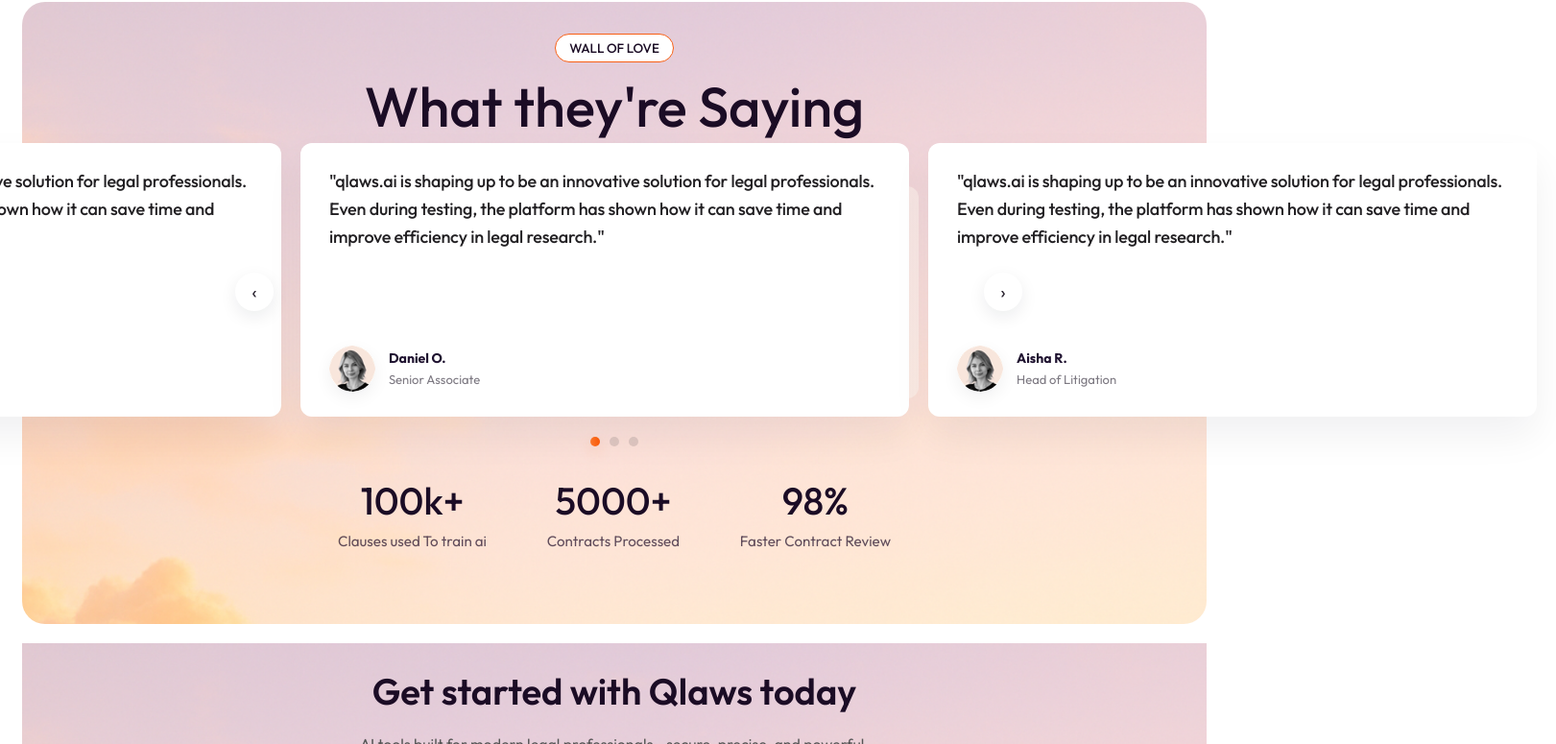
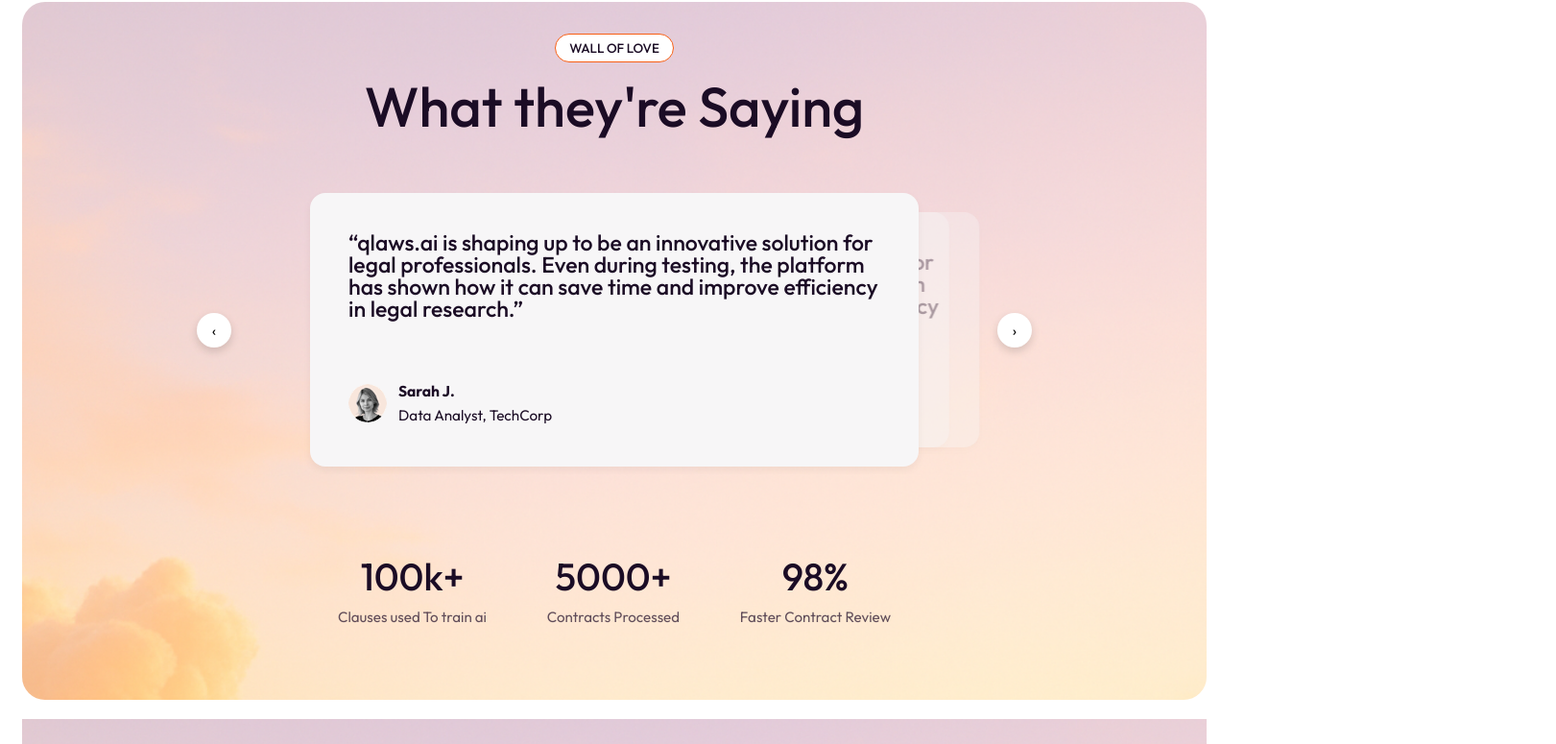
Before and after one commit to himanshudwivediec2014/qlaws-ui, a React (Vite) app: page / in a window 1280 px wide. Shown: the part 4721-5496 px from the top of the page at 96% size, 1621 px wide, since content can reach past the window. Built offline with nearby package versions, Linux system fonts and the light colour scheme.

Commit message:
carousel fix

```diff
--- a/src/pages/Home/components/TestimonialsSection/TestimonialCard/TestimonialCard.module.css
+++ /dev/null
@@ -1,104 +0,0 @@
-.card {
-    width: 634px;
-    height: 285.2px;
-    display: flex;
-    flex-direction: column;
-    justify-content: space-between;
-    background: #ffffff;
-    border-radius: 12px;
-    padding: 26px 30px;
-    box-shadow: 0 20px 40px rgba(17, 24, 39, 0.06);
-    box-sizing: border-box;
-}
-
-.inactive-card {
-    height: 221px;
-    opacity: 0.5;
-    position: relative;
-    left: -610px;
-    z-index: -1;
-    position: relative;
-    left: -610px;
-}
-
-/* Quote text - large readable type */
-.quote {
-    margin: 0 0 18px 0;
-    font-size: 18px;
-    line-height: 1.6;
-    color: #222023;
-    font-weight: 500;
-    letter-spacing: -0.2px;
-}
-
-/* Meta row (avatar + name/designation) */
-.meta {
-    display: flex;
-    align-items: center;
-    gap: 14px;
-}
-
-/* Avatar */
-.avatarWrap {
-    width: 48px;
-    height: 48px;
-    flex: 0 0 48px;
-}
-
-.avatar {
-    width: 48px;
-    height: 48px;
-    border-radius: 999px;
-    object-fit: cover;
-    display: block;
-    box-shadow: 0 6px 18px rgba(17, 24, 39, 0.06);
-}
-
-/* Placeholder avatar */
-.avatarPlaceholder {
-    width: 48px;
-    height: 48px;
-    display: grid;
-    place-items: center;
-    border-radius: 999px;
-    background: #f3f3f4;
-    color: #6e6b75;
-    font-weight: 700;
-}
-
-/* Person details */
-.person {
-    display: flex;
-    flex-direction: column;
-    gap: 2px;
-}
-
-.name {
-    font-weight: 700;
-    color: #1f1230;
-    font-size: 14px;
-}
-
-.designation {
-    font-size: 13px;
-    color: #7d7982;
-}
-
-/* Smaller screens */
-@media (max-width: 520px) {
-    .card {
-        padding: 18px 16px;
-    }
-    .quote {
-        font-size: 16px;
-    }
-    .avatarWrap {
-        width: 44px;
-        height: 44px;
-    }
-    .avatar,
-    .avatarPlaceholder {
-        width: 44px;
-        height: 44px;
-    }
-}
--- a/src/pages/Home/components/TestimonialsSection/TestimonialCard/TestimonialCard.tsx
+++ /dev/null
@@ -1,48 +0,0 @@
-import React from "react";
-import styles from "./TestimonialCard.module.css";
-
-export type Testimonial = {
-    id?: string;
-    text: string;
-    avatar?: string;
-    name: string;
-    designation?: string;
-};
-
-const TestimonialCard: React.FC<Testimonial> = ({
-    text,
-    avatar,
-    name,
-    designation,
-}) => {
-    return (
-        <article className={styles.card}>
-            <blockquote className={styles.quote}>"{text}"</blockquote>
-
-            <div className={styles.meta}>
-                <div className={styles.avatarWrap}>
-                    {avatar ? (
-                        <img
-                            className={styles.avatar}
-                            src={avatar}
-                            alt={`Avatar of ${name}`}
-                        />
-                    ) : (
-                        <div className={styles.avatarPlaceholder} aria-hidden>
-                            {name?.charAt(0)?.toUpperCase() ?? "U"}
-                        </div>
-                    )}
-                </div>
-
-                <div className={styles.person}>
-                    <div className={styles.name}>{name}</div>
-                    {designation && (
-                        <div className={styles.designation}>{designation}</div>
-                    )}
-                </div>
-            </div>
-        </article>
-    );
-};
-
-export default TestimonialCard;
--- a/src/pages/Home/components/TestimonialsSection/TestimonialCarousel/TestimonialCarousel.module.css
+++ b/src/pages/Home/components/TestimonialsSection/TestimonialCarousel/TestimonialCarousel.module.css
@@ -1,114 +1,102 @@
+.carousel-wrapper {
+    position: relative;
+    width: 834px;
+}
+
 .carousel {
+    position: relative;
+    height: 300px;
+    display: flex;
+    align-items: center;
+    justify-content: center;
+    overflow: hidden;
+}
+
+.card {
+    position: absolute;
     width: 634px;
-    height: 221px;
+    height: 285.2px;
+    background-color: rgba(247, 246, 247, 1);
+    border-radius: 16px;
+    padding: 2.5rem;
+    transition: all 0.4s ease;
+    box-shadow: 0px 4px 8px 0px rgba(0, 0, 0, 0.05);
+    backdrop-filter: blur(0px);
     display: flex;
     flex-direction: column;
-    justify-content: center;
-    align-items: center;
-    position: relative;
-    padding: 36px 20px;
-    box-sizing: border-box;
-    background: linear-gradient(
-        180deg,
-        rgba(255, 243, 238, 0.6),
-        rgba(255, 245, 240, 0.6)
-    );
-    border-radius: 12px;
-    overflow: visible;
+    justify-content: space-between;
 }
 
-/* Track & slide */
-.track {
-    display: flex;
-    transition: transform 520ms cubic-bezier(0.2, 0.9, 0.2, 1);
-    will-change: transform;
+.card.inactive {
+    opacity: 0.35;
+    /* filter: blur(0.4px); */
+    height: 245.2px;
 }
 
-.slide {
-    box-sizing: border-box;
-    display: flex;
-    justify-content: center;
-    padding: 6px 0;
-    margin-right: 20px;
+.card.active {
+    opacity: 1;
 }
 
-/* .active-slide {
+.quote {
+    margin-bottom: 1.5rem;
+
+    font-weight: 500;
+    font-size: 23.06px;
+    line-height: 100%;
+    vertical-align: middle;
+    color: rgba(27, 12, 37, 1);
 }
 
-.inactive-slide {
+.author {
+    display: flex;
     align-items: center;
-} */
+    gap: 12px;
+}
+
+.author img {
+    width: 40px;
+    height: 40px;
+    border-radius: 50%;
+}
+
+.author .author-info {
+    display: flex;
+    flex-direction: column;
+}
+
+.author span.author-name {
+    font-weight: 500;
+    font-size: 15.63px;
+    line-height: 26px;
+    vertical-align: middle;
+    color: rgba(27, 12, 37, 1);
+}
+
+.author span.author-sub-text {
+    font-weight: 400;
+    font-size: 15.25px;
+    line-height: 26px;
+    vertical-align: middle;
+    color: rgba(27, 12, 37, 1);
+}
 
 .nav {
     position: absolute;
     top: 50%;
     transform: translateY(-50%);
-    width: 40px;
-    height: 40px;
+    background: white;
     border-radius: 999px;
+    width: 36px;
+    height: 36px;
     border: none;
-    background: white;
-    box-shadow: 0 6px 18px rgba(17, 24, 39, 0.08);
-    display: grid;
-    place-items: center;
+    box-shadow: 0 4px 10px rgba(0, 0, 0, 0.15);
     cursor: pointer;
-    font-size: 20px;
-    color: #2b2430;
-    transition: transform 160ms, box-shadow 160ms;
-    z-index: 10;
 }
 
-.nav:hover {
-    transform: translateY(-50%) scale(1.04);
-    box-shadow: 0 10px 30px rgba(17, 24, 39, 0.12);
+.nav.left {
+    left: -18px;
 }
 
-.prev {
-    left: -78px;
+.nav.right {
+    right: -18px;
 }
-
-.next {
-    right: -108px;
-}
-
-.dots {
-    display: flex;
-    gap: 10px;
-    justify-content: center;
-    margin-top: 14px;
-}
-
-.dot {
-    width: 10px;
-    height: 10px;
-    border-radius: 999px;
-    border: none;
-    background: rgba(16, 16, 24, 0.12);
-    cursor: pointer;
-    padding: 0;
-    transition: transform 160ms, background 160ms;
-}
-
-.dot:hover {
-    transform: scale(1.15);
-}
-
-.activeDot {
-    background: linear-gradient(90deg, #ff7a2d, #ff5a07);
-    box-shadow: 0 6px 14px rgba(255, 122, 45, 0.18);
-}
-
-.carousel:focus {
-    outline: none;
-}
-
-@media (max-width: 760px) {
-    .nav {
-        width: 36px;
-        height: 36px;
-        font-size: 18px;
-    }
-    .carousel {
-        padding: 18px 12px;
-    }
-}
--- a/src/pages/Home/components/TestimonialsSection/TestimonialCarousel/TestimonialCarousel.tsx
+++ b/src/pages/Home/components/TestimonialsSection/TestimonialCarousel/TestimonialCarousel.tsx
@@ -1,173 +1,68 @@
-import React, { useEffect, useRef, useState } from "react";
+import { useState } from "react";
 import styles from "./TestimonialCarousel.module.css";
-import TestimonialCard, {
-    type Testimonial,
-} from "../TestimonialCard/TestimonialCard";
 
-export type TestimonialCarouselProps = {
-    testimonials: Testimonial[];
-    autoplay?: boolean;
-    autoplayInterval?: number; // ms
-    showNav?: boolean;
-    showDots?: boolean;
-    className?: string;
-    // initial index if you want to start at a different slide
-    initialIndex?: number;
+export type Testimonial = {
+    id?: string;
+    text: string;
+    avatar?: string;
+    name: string;
+    designation?: string;
 };
 
-const TestimonialCarousel: React.FC<TestimonialCarouselProps> = ({
-    testimonials,
-    autoplay = true,
-    autoplayInterval = 6000,
-    showNav = true,
-    showDots = true,
-    className,
-    initialIndex = 0,
-}) => {
-    const count = testimonials.length;
-    const [index, setIndex] = useState(() =>
-        Math.max(0, Math.min(initialIndex, Math.max(0, count - 1)))
-    );
-    const [isPaused, setIsPaused] = useState(false);
-    const autoplayRef = useRef<number | null>(null);
-
-    // Touch/swipe
-    const touchStartX = useRef<number | null>(null);
-    const touchDeltaX = useRef<number>(0);
-
-    useEffect(() => {
-        // Autoplay management
-        if (!autoplay || isPaused || count <= 1) return;
-
-        autoplayRef.current = window.setInterval(() => {
-            setIndex((i) => (i + 1) % count);
-        }, autoplayInterval);
-
-        return () => {
-            if (autoplayRef.current) {
-                clearInterval(autoplayRef.current);
-                autoplayRef.current = null;
-            }
-        };
-    }, [autoplay, autoplayInterval, isPaused, count]);
-
-    useEffect(() => {
-        // Pause when tab is hidden
-        const onVisibility = () => {
-            setIsPaused(document.hidden);
-        };
-        document.addEventListener("visibilitychange", onVisibility);
-        return () =>
-            document.removeEventListener("visibilitychange", onVisibility);
-    }, []);
-
-    const goTo = (i: number) => {
-        setIndex(((i % count) + count) % count);
-    };
-    const prev = () => goTo(index - 1);
-    const next = () => goTo(index + 1);
-
-    // Keyboard nav for accessibility
-    const onKeyDown = (e: React.KeyboardEvent) => {
-        if (e.key === "ArrowLeft") prev();
-        if (e.key === "ArrowRight") next();
+type Props = {
+    testimonials: Testimonial[];
 };
 
-    // Touch handlers
-    const onTouchStart = (e: React.TouchEvent) => {
-        touchStartX.current = e.touches[0].clientX;
-        touchDeltaX.current = 0;
-        setIsPaused(true);
-    };
-    const onTouchMove = (e: React.TouchEvent) => {
-        if (touchStartX.current == null) return;
-        touchDeltaX.current = e.touches[0].clientX - touchStartX.current;
-    };
-    const onTouchEnd = () => {
-        const threshold = 40;
-        if (touchDeltaX.current > threshold) prev();
-        else if (touchDeltaX.current < -threshold) next();
-        touchStartX.current = null;
-        touchDeltaX.current = 0;
-        setIsPaused(false);
-    };
+export const TestimonialCarousel = ({ testimonials }: Props) => {
+    const [active, setActive] = useState(0);
 
-    if (count === 0) return null;
+    const prev = () =>
+        setActive((p) => (p === 0 ? testimonials.length - 1 : p - 1));
+    const next = () =>
+        setActive((p) => (p === testimonials.length - 1 ? 0 : p + 1));
+
+    return (
+        <div className={styles["carousel-wrapper"]}>
+            <button className={`${styles.nav} ${styles.left}`} onClick={prev}>
+                ‹
+            </button>
+
+            <div className={styles["carousel"]}>
+                {testimonials.map((t, index) => {
+                    const offset = index - active;
 
                     return (
                         <div
-            className={`${styles.carousel} ${className ?? ""}`}
-            onMouseEnter={() => setIsPaused(true)}
-            onMouseLeave={() => setIsPaused(false)}
-            onFocus={() => setIsPaused(true)}
-            onBlur={() => setIsPaused(false)}
-            onKeyDown={onKeyDown}
-            role="region"
-            aria-roledescription="carousel"
-            aria-label="Testimonials"
-            tabIndex={0}
+                            key={index}
+                            className={`${styles.card} ${
+                                offset === 0 ? styles.active : styles.inactive
+                            }`}
+                            style={{
+                                transform: `translateX(${offset * 5}%)`,
+                                zIndex: offset === 0 ? 2 : 1,
+                            }}
                         >
-            {/* Track: slides are full width; translateX moves active slide into view */}
-            <div
-                className={styles.track}
-                style={{ transform: `translateX(-${index * 100}%)` }}
-                onTouchStart={onTouchStart}
-                onTouchMove={onTouchMove}
-                onTouchEnd={onTouchEnd}
-            >
-                {testimonials.map((t, i) => (
-                    <div
-                        className={styles.slide}
-                        key={t.id ?? `${i}-${t.name}`}
-                        aria-hidden={i !== index}
-                        aria-roledescription="slide"
-                        aria-label={`${i + 1} of ${count}`}
-                    >
-                        <TestimonialCard {...t} />
+                            <p className={styles["quote"]}>“{t.text}”</p>
+
+                            <div className={styles["author"]}>
+                                <img src={t.avatar} alt={t.author} />
+                                <div className={styles["author-info"]}>
+                                    <span className={styles["author-name"]}>
+                                        <strong>{t.author}</strong>
+                                    </span>
+                                    <span className={styles["author-sub-text"]}>
+                                        {t.designation}
+                                    </span>
                                 </div>
-                ))}
+                            </div>
+                        </div>
+                    );
+                })}
             </div>
 
-            {showNav && count > 1 && (
-                <>
-                    <button
-                        className={`${styles.nav} ${styles.prev}`}
-                        onClick={prev}
-                        aria-label="Previous testimonial"
-                    >
-                        ‹
-                    </button>
-
-                    <button
-                        className={`${styles.nav} ${styles.next}`}
-                        onClick={next}
-                        aria-label="Next testimonial"
-                    >
+            <button className={`${styles.nav} ${styles.right}`} onClick={next}>
                 ›
             </button>
-                </>
-            )}
-
-            {showDots && count > 1 && (
-                <div
-                    className={styles.dots}
-                    role="tablist"
-                    aria-label="Testimonials dots"
-                >
-                    {testimonials.map((_, i) => (
-                        <button
-                            key={i}
-                            className={`${styles.dot} ${
-                                i === index ? styles.activeDot : ""
-                            }`}
-                            onClick={() => goTo(i)}
-                            aria-label={`Go to testimonial ${i + 1}`}
-                            aria-pressed={i === index}
-                            role="tab"
-                        />
-                    ))}
-                </div>
-            )}
         </div>
     );
 };
--- a/src/pages/Home/components/TestimonialsSection/TestimonialSection.tsx
+++ b/src/pages/Home/components/TestimonialsSection/TestimonialSection.tsx
@@ -8,21 +8,21 @@
         id: "1",
         text: "qlaws.ai is shaping up to be an innovative solution for legal professionals. Even during testing, the platform has shown how it can save time and improve efficiency in legal research.",
         avatar: avatarImage,
-        name: "Sarah J.",
+        author: "Sarah J.",
         designation: "Data Analyst, TechCorp",
     },
     {
         id: "2",
         text: "qlaws.ai is shaping up to be an innovative solution for legal professionals. Even during testing, the platform has shown how it can save time and improve efficiency in legal research.",
         avatar: avatarImage,
-        name: "Daniel O.",
+        author: "Daniel O.",
         designation: "Senior Associate",
     },
     {
         id: "3",
         text: "qlaws.ai is shaping up to be an innovative solution for legal professionals. Even during testing, the platform has shown how it can save time and improve efficiency in legal research.",
         avatar: avatarImage,
-        name: "Aisha R.",
+        author: "Aisha R.",
         designation: "Head of Litigation",
     },
 ];
@@ -43,13 +43,7 @@
             </div>
 
             <div className={styles["carousel-wrapper"]}>
-                <TestimonialCarousel
-                    testimonials={sampleTestimonials}
-                    autoplay
-                    autoplayInterval={7000}
-                    showNav
-                    showDots
-                />
+                <TestimonialCarousel testimonials={sampleTestimonials} />
 
                 <div className={styles["testimonials-counters"]}>
                     <div className={styles["counter"]}>
```
Lines whose indentation alone changed are shown as unchanged.
